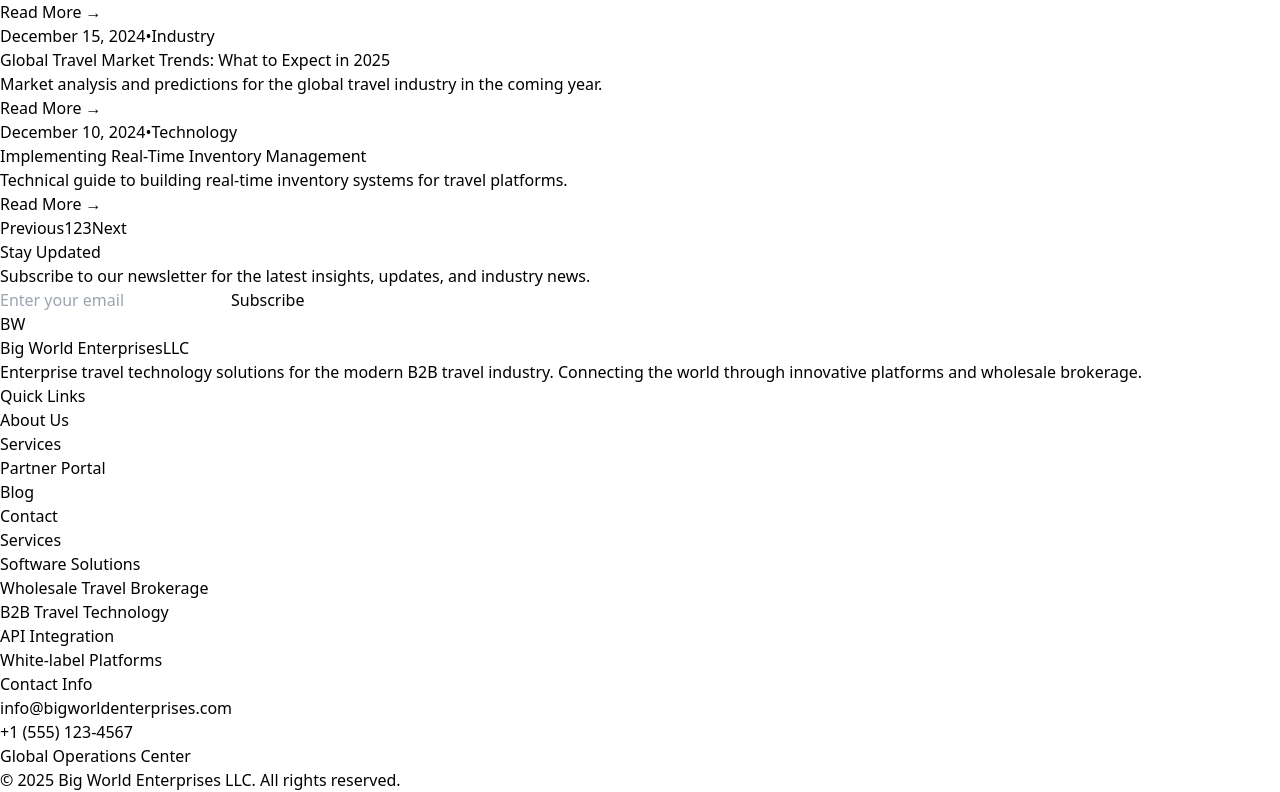
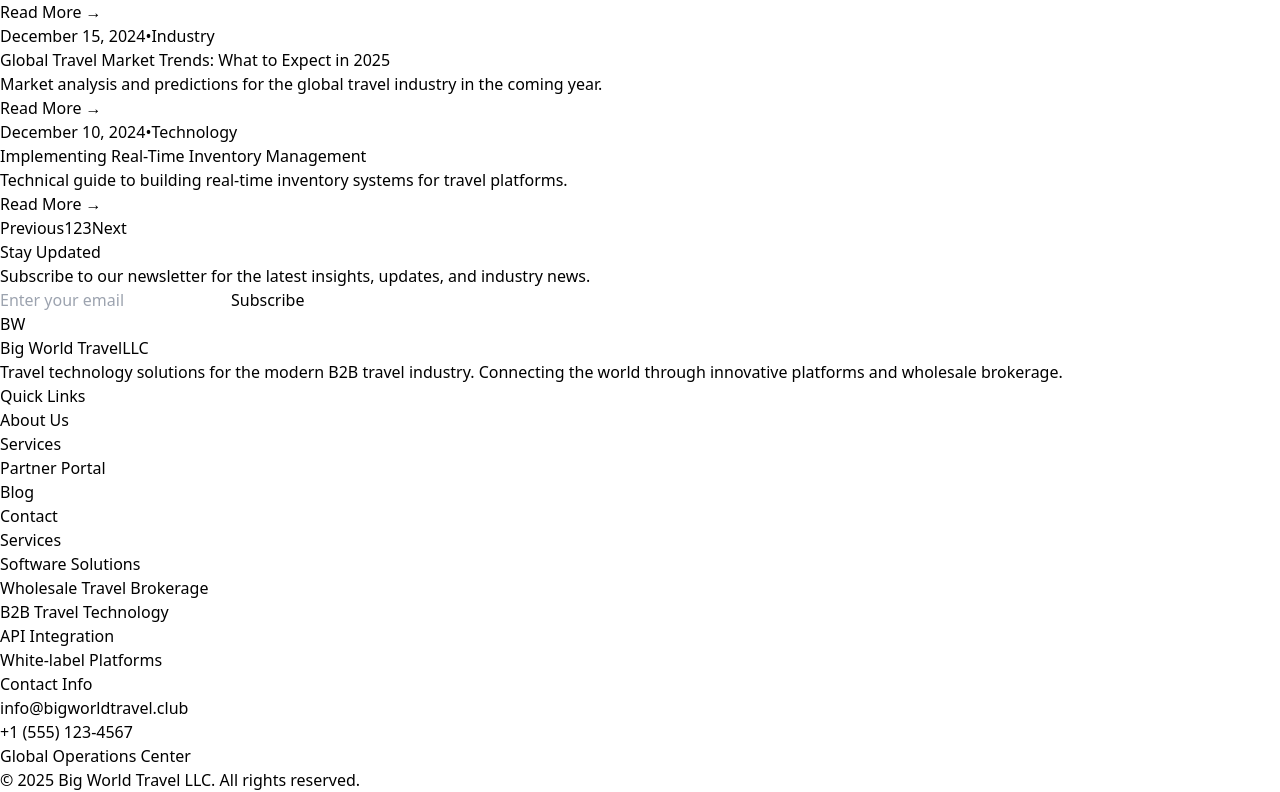
Before and after one commit to aivarasolutions/bigworldtravel, a React (Vite) app: page /blog in a window 1280 px wide. Shown: the part 696-1488 px from the top of the page. Built offline with nearby package versions, Linux system fonts and the light colour scheme.

Commit message:
Update Footer.jsx

```diff
--- a/src/components/Footer.jsx
+++ b/src/components/Footer.jsx
@@ -11,12 +11,12 @@ const Footer = () => {
                 <span className="text-white font-bold">BW</span>
               </div>
               <div>
-                <span className="font-bold">Big World Enterprises</span>
+                <span className="font-bold">Big World Travel</span>
                 <span className="text-sm text-gray-400 block">LLC</span>
               </div>
             </div>
             <p className="text-gray-400 text-sm">
-              Enterprise travel technology solutions for the modern B2B travel industry.
+              Travel technology solutions for the modern B2B travel industry.
               Connecting the world through innovative platforms and wholesale brokerage.
             </p>
           </div>
@@ -46,7 +46,7 @@ const Footer = () => {
           <div>
             <h3 className="font-semibold mb-4">Contact Info</h3>
             <div className="space-y-2 text-sm text-gray-400">
-              <p>info@bigworldenterprises.com</p>
+              <p>info@bigworldtravel.club</p>
               <p>+1 (555) 123-4567</p>
               <p>Global Operations Center</p>
             </div>
@@ -54,7 +54,7 @@ const Footer = () => {
         </div>
 
         <div className="border-t border-gray-800 mt-8 pt-8 text-center text-sm text-gray-400">
-          <p>&copy; 2025 Big World Enterprises LLC. All rights reserved.</p>
+          <p>&copy; 2025 Big World Travel LLC. All rights reserved.</p>
         </div>
       </div>
     </footer>
```
